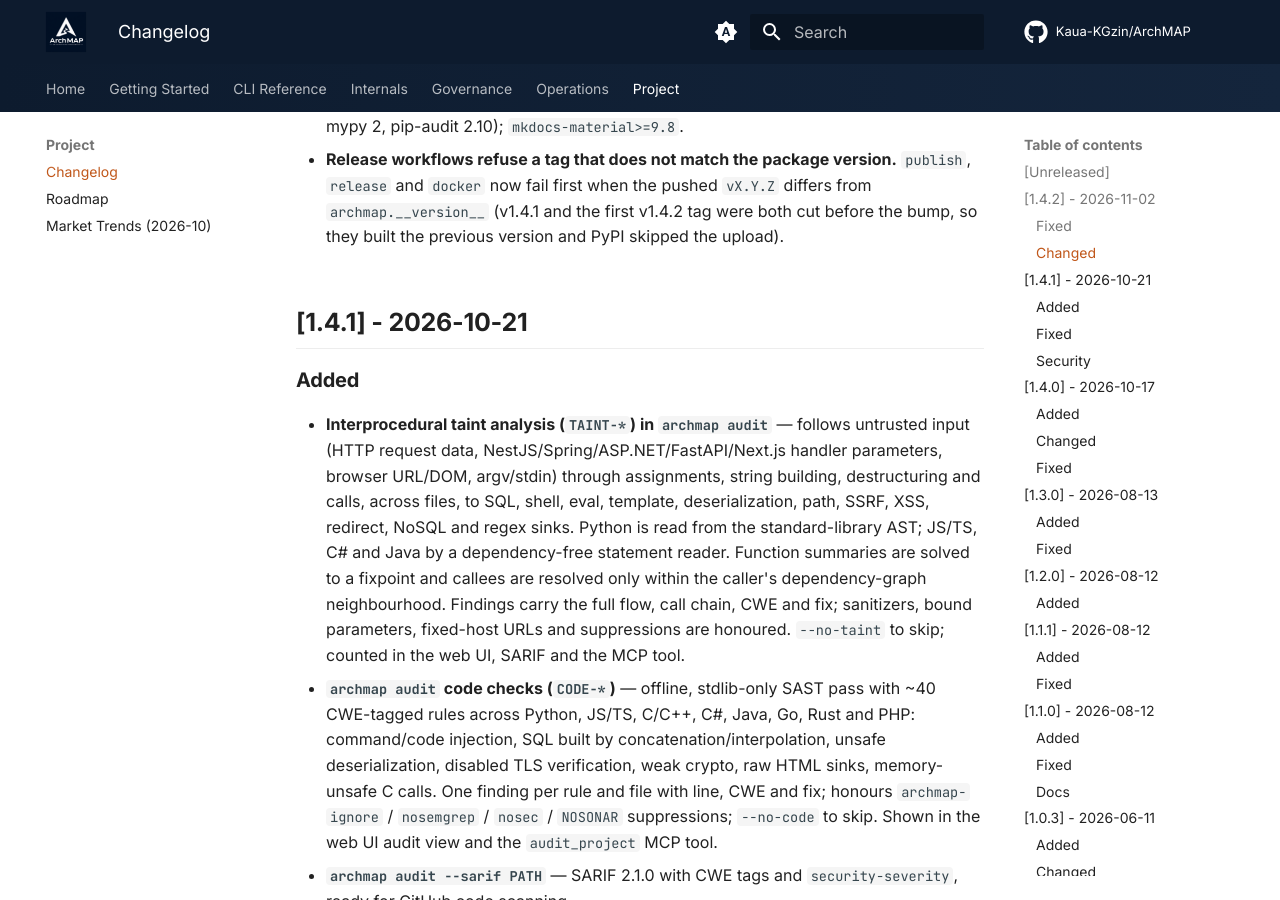
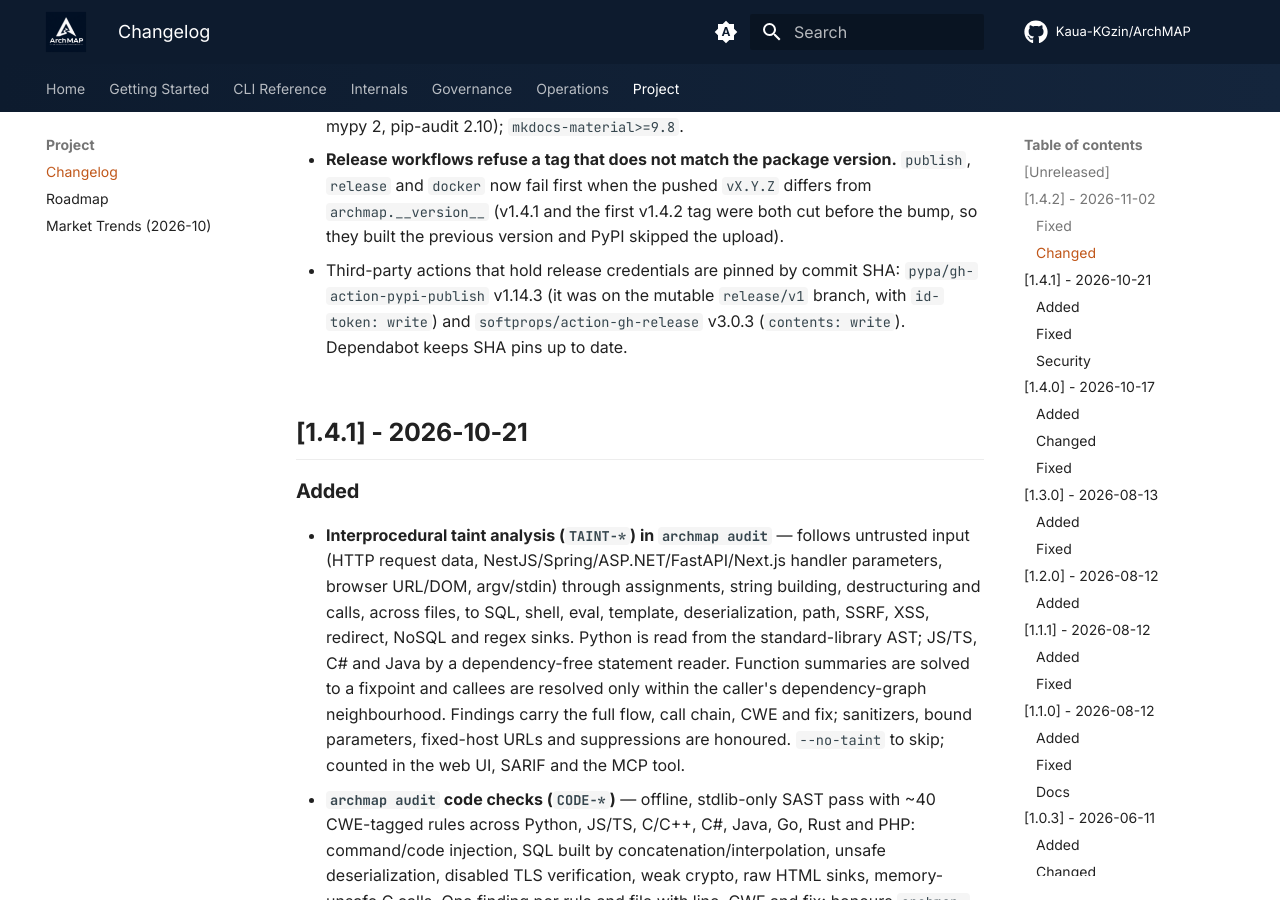
Before and after one commit to Kaua-KGzin/ArchMAP, an MkDocs documentation site: the page built from docs/changelog.md, in a window 1280 px wide and 900 px high, scrolled down 1006 px. Built offline with MkDocs 1.6.1 and Material for MkDocs 9.7.7, drawn with Linux system fonts in a browser that asks for light colours; comment, search, counter and statistics services are not loaded; the version menu is left out.

Commit message:
Pin release-credential actions by SHA before re-tagging 1.4.2
- pypa/gh-action-pypi-publish: release/v1 (mutable branch, id-token: write)
  -> 7245906 (v1.14.3)
- softprops/action-gh-release: v3 -> efb3536 (v3.0.3), contents: write
- CHANGELOG [1.4.2] (+ docs mirror) notes the pins

Dependency audit (no changes needed): pip-audit over runtime + dev,
tree-sitter, docs, completion extras and the build toolchain (hatch, build,
pyinstaller 6.22.3, pillow 13.0.0): no known vulnerabilities; npm audit: 0.

Co-Authored-By: Claude Opus 5.5 <noreply@anthropic.com>
Claude-Session: https://claude.ai/code/session_01FQ5hfrxowuQ8yVEcBuHMms

```diff
--- a/docs/changelog.md
+++ b/docs/changelog.md
@@ -35,6 +35,11 @@ All notable changes to this project are documented in this file.
   differs from `archmap.__version__` (v1.4.1 and the first v1.4.2 tag were both
   cut before the bump, so they built the previous version and PyPI skipped
   the upload).
+- Third-party actions that hold release credentials are pinned by commit SHA:
+  `pypa/gh-action-pypi-publish` v1.14.3 (it was on the mutable
+  `release/v1` branch, with `id-token: write`) and
+  `softprops/action-gh-release` v3.0.3 (`contents: write`). Dependabot keeps
+  SHA pins up to date.
 
 ## [1.4.1] - 2026-10-21
 
```
Also changed, not shown: CHANGELOG.md (+5 -0 lines), 2 other files.
